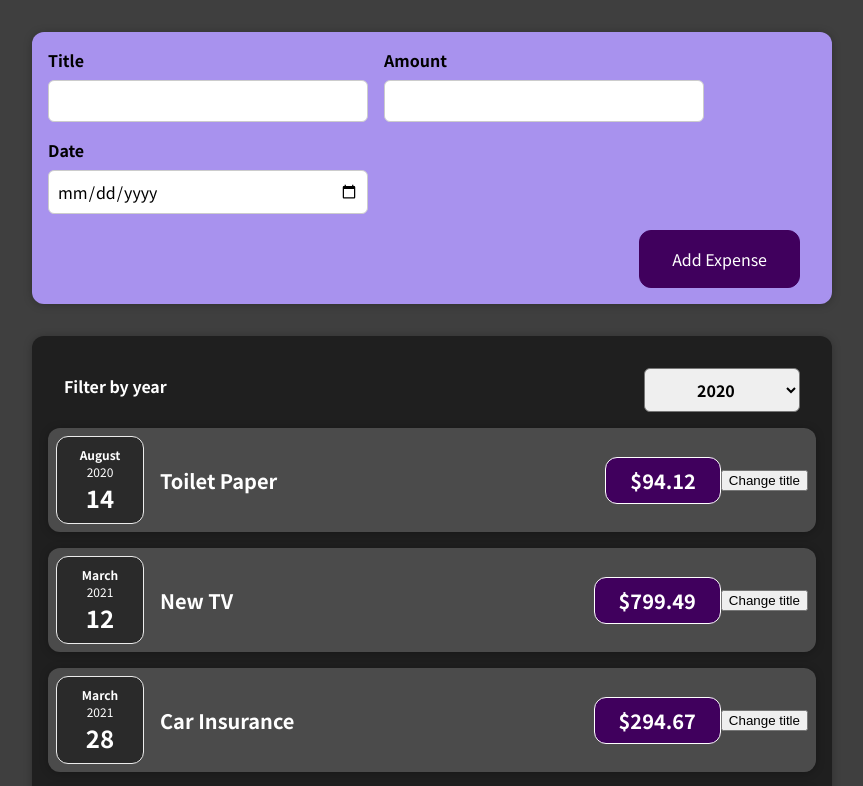
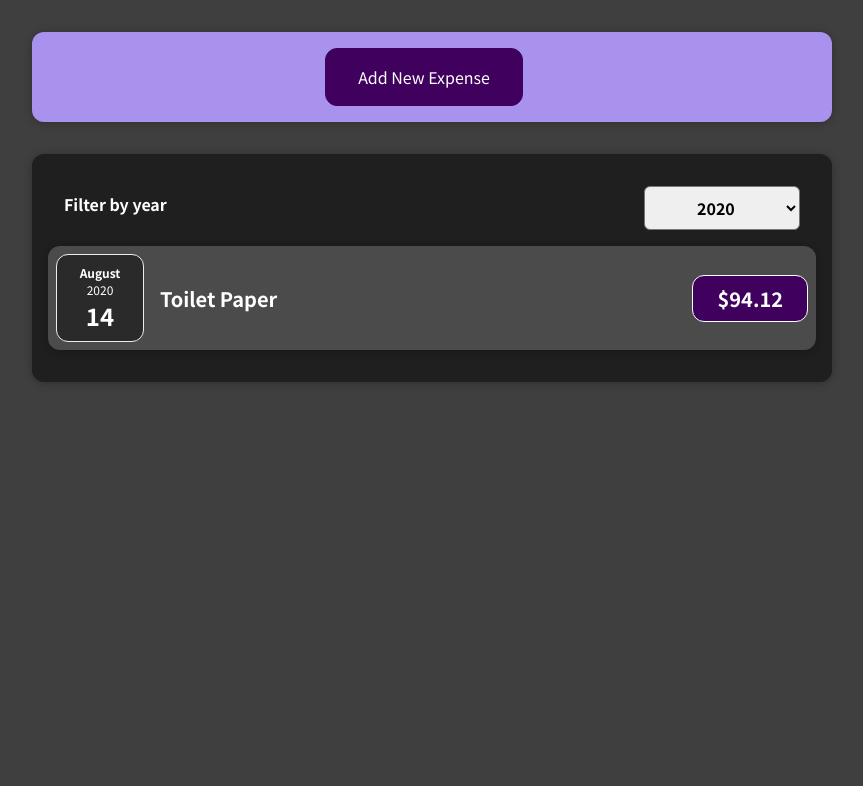
Before and after one commit to argiriss/udemy-react-course, a React (Create React App) app: page / in a window 1280 px wide. Shown: the top 786 px of the page, without its empty margins (208-1071 px from the left). Built offline with nearby package versions, Linux system fonts and the light colour scheme.

Commit message:
Render lists and conditional content

```diff
--- a/package.json
+++ b/package.json
@@ -6,9 +6,12 @@
     "@testing-library/jest-dom": "^5.11.6",
     "@testing-library/react": "^11.2.2",
     "@testing-library/user-event": "^12.5.0",
+    "ajv": "^7.2.3",
+    "ajv-errors": "^2.0.1",
+    "ajv-formats": "^2.1.1",
     "react": "^18.0.0",
     "react-dom": "^18.0.0",
-    "react-scripts": "4.0.1",
+    "react-scripts": "^5.0.1",
     "web-vitals": "^0.2.4"
   },
   "scripts": {
--- a/src/App.js
+++ b/src/App.js
@@ -1,34 +1,37 @@
-import React from "react";
+import React, { useState } from 'react';
 
-import NewExpense from "./components/NewExpense/NewExpense";
-import Expenses from "./components/Expenses/Expenses";
+import NewExpense from './components/NewExpense/NewExpense';
+import Expenses from './components/Expenses/Expenses';
 
-const App = () => {
-  const expenses = [
+const DUMMY_EXPENSES = [
   {
-      id: "e1",
-      title: "Toilet Paper",
+    id: 'e1',
+    title: 'Toilet Paper',
     amount: 94.12,
     date: new Date(2020, 7, 14),
   },
-    { id: "e2", title: "New TV", amount: 799.49, date: new Date(2021, 2, 12) },
+  { id: 'e2', title: 'New TV', amount: 799.49, date: new Date(2021, 2, 12) },
   {
-      id: "e3",
-      title: "Car Insurance",
+    id: 'e3',
+    title: 'Car Insurance',
     amount: 294.67,
     date: new Date(2021, 2, 28),
   },
   {
-      id: "e4",
-      title: "New Desk (Wooden)",
+    id: 'e4',
+    title: 'New Desk (Wooden)',
     amount: 450,
     date: new Date(2021, 5, 12),
   },
 ];
 
+const App = () => {
+  const [expenses, setExpenses] = useState(DUMMY_EXPENSES);
+
   const addExpenseHandler = (expense) => {
-    console.log("In App.js");
-    console.log(expense);
+    setExpenses((prevExpenses) => {
+      return [expense, ...prevExpenses];
+    });
   };
 
   // return React.createElement(
--- a/src/components/Expenses/ExpenseItem.js
+++ b/src/components/Expenses/ExpenseItem.js
@@ -1,23 +1,21 @@
-import React, { useState } from "react";
-import ExpenseDate from "./ExpenseDate";
-import Card from "../UI/Card";
-import "./ExpenseItem.css";
+import React from 'react';
+
+import ExpenseDate from './ExpenseDate';
+import Card from '../UI/Card';
+import './ExpenseItem.css';
 
 const ExpenseItem = (props) => {
-  const [title, setTitle] = useState(props.title);
-  const clickHandler = () => {
-    setTitle("Updated");
-  };
   return (
-    <Card className="expense-item">
-      <ExpenseDate date={props.date} />
-      <div className="expense-item__description">
-        <h2>{title}</h2>
-        <div className="expense-item__price">${props.amount}</div>
-      </div>
-      <button onClick={clickHandler}>Change title</button>
-    </Card>
+    <li>
+      <Card className='expense-item'>
+        <ExpenseDate date={props.date} />
+        <div className='expense-item__description'>
+          <h2>{props.title}</h2>
+          <div className='expense-item__price'>${props.amount}</div>
+        </div>
+      </Card>
+    </li>
   );
-};
+}
 
 export default ExpenseItem;
--- a/src/components/Expenses/Expenses.js
+++ b/src/components/Expenses/Expenses.js
@@ -1,44 +1,29 @@
-import React, { useState } from "react";
+import React, { useState } from 'react';
 
-import ExpenseItem from "./ExpenseItem";
-import Card from "../UI/Card";
-import ExpensesFilter from "./ExpensesFilter";
-import "./Expenses.css";
+import Card from '../UI/Card';
+import ExpensesFilter from './ExpensesFilter';
+import ExpensesList from './ExpensesList';
+import './Expenses.css';
 
 const Expenses = (props) => {
-  const [filteredYear, setFilteredYear] = useState("2020");
+  const [filteredYear, setFilteredYear] = useState('2020');
 
   const filterChangeHandler = (selectedYear) => {
     setFilteredYear(selectedYear);
   };
 
+  const filteredExpenses = props.items.filter((expense) => {
+    return expense.date.getFullYear().toString() === filteredYear;
+  });
+
   return (
     <div>
-      <Card className="expenses">
+      <Card className='expenses'>
         <ExpensesFilter
           selected={filteredYear}
           onChangeFilter={filterChangeHandler}
         />
-        <ExpenseItem
-          title={props.items[0].title}
-          amount={props.items[0].amount}
-          date={props.items[0].date}
-        />
-        <ExpenseItem
-          title={props.items[1].title}
-          amount={props.items[1].amount}
-          date={props.items[1].date}
-        />
-        <ExpenseItem
-          title={props.items[2].title}
-          amount={props.items[2].amount}
-          date={props.items[2].date}
-        />
-        <ExpenseItem
-          title={props.items[3].title}
-          amount={props.items[3].amount}
-          date={props.items[3].date}
-        />
+        <ExpensesList items={filteredExpenses} />
       </Card>
     </div>
   );
--- /dev/null
+++ b/src/components/Expenses/ExpensesList.css
@@ -0,0 +1,9 @@
+.expenses-list {
+    list-style: none;
+    padding: 0;
+  }
+
+  .expenses-list__fallback {
+    color: white;
+    text-align: center;
+  }
--- /dev/null
+++ b/src/components/Expenses/ExpensesList.js
@@ -0,0 +1,25 @@
+import React from 'react';
+
+import ExpenseItem from './ExpenseItem';
+import './ExpensesList.css';
+
+const ExpensesList = (props) => {
+  if (props.items.length === 0) {
+    return <h2 className='expenses-list__fallback'>Found no expenses.</h2>;
+  }
+
+  return (
+    <ul className='expenses-list'>
+      {props.items.map((expense) => (
+        <ExpenseItem
+          key={expense.id}
+          title={expense.title}
+          amount={expense.amount}
+          date={expense.date}
+        />
+      ))}
+    </ul>
+  );
+};
+
+export default ExpensesList;
--- a/src/components/NewExpense/ExpenseForm.js
+++ b/src/components/NewExpense/ExpenseForm.js
@@ -1,22 +1,42 @@
-import React, { useState } from "react";
+import React, { useState } from 'react';
 
-import "./ExpenseForm.css";
+import './ExpenseForm.css';
 
 const ExpenseForm = (props) => {
-  const [enteredTitle, setEnteredTitle] = useState("");
-  const [enteredAmount, setEnteredAmount] = useState("");
-  const [enteredDate, setEnteredDate] = useState("");
+  const [enteredTitle, setEnteredTitle] = useState('');
+  const [enteredAmount, setEnteredAmount] = useState('');
+  const [enteredDate, setEnteredDate] = useState('');
+  // const [userInput, setUserInput] = useState({
+  //   enteredTitle: '',
+  //   enteredAmount: '',
+  //   enteredDate: '',
+  // });
 
   const titleChangeHandler = (event) => {
     setEnteredTitle(event.target.value);
+    // setUserInput({
+    //   ...userInput,
+    //   enteredTitle: event.target.value,
+    // });
+    // setUserInput((prevState) => {
+    //   return { ...prevState, enteredTitle: event.target.value };
+    // });
   };
 
   const amountChangeHandler = (event) => {
     setEnteredAmount(event.target.value);
+    // setUserInput({
+    //   ...userInput,
+    //   enteredAmount: event.target.value,
+    // });
   };
 
   const dateChangeHandler = (event) => {
     setEnteredDate(event.target.value);
+    // setUserInput({
+    //   ...userInput,
+    //   enteredDate: event.target.value,
+    // });
   };
 
   const submitHandler = (event) => {
@@ -29,45 +49,46 @@
     };
 
     props.onSaveExpenseData(expenseData);
-    setEnteredTitle("");
-    setEnteredAmount("");
-    setEnteredDate("");
+    setEnteredTitle('');
+    setEnteredAmount('');
+    setEnteredDate('');
   };
 
   return (
     <form onSubmit={submitHandler}>
-      <div className="new-expense__controls">
-        <div className="new-expense__control">
+      <div className='new-expense__controls'>
+        <div className='new-expense__control'>
           <label>Title</label>
           <input
-            type="text"
+            type='text'
             value={enteredTitle}
             onChange={titleChangeHandler}
           />
         </div>
-        <div className="new-expense__control">
+        <div className='new-expense__control'>
           <label>Amount</label>
           <input
-            type="number"
-            min="0.01"
-            step="0.01"
+            type='number'
+            min='0.01'
+            step='0.01'
             value={enteredAmount}
             onChange={amountChangeHandler}
           />
         </div>
-        <div className="new-expense__control">
+        <div className='new-expense__control'>
           <label>Date</label>
           <input
-            type="date"
-            min="2019-01-01"
-            max="2022-12-31"
+            type='date'
+            min='2019-01-01'
+            max='2022-12-31'
             value={enteredDate}
             onChange={dateChangeHandler}
           />
         </div>
       </div>
-      <div className="new-expense__actions">
-        <button type="submit">Add Expense</button>
+      <div className='new-expense__actions'>
+        <button type="button" onClick={props.onCancel}>Cancel</button>
+        <button type='submit'>Add Expense</button>
       </div>
     </form>
   );
--- a/src/components/NewExpense/NewExpense.js
+++ b/src/components/NewExpense/NewExpense.js
@@ -1,18 +1,39 @@
-import React from "react";
-import ExpenseForm from "./ExpenseForm";
-import "./NewExpense.css";
+import React, { useState } from 'react';
+
+import ExpenseForm from './ExpenseForm';
+import './NewExpense.css';
 
 const NewExpense = (props) => {
+  const [isEditing, setIsEditing] = useState(false);
+
   const saveExpenseDataHandler = (enteredExpenseData) => {
     const expenseData = {
       ...enteredExpenseData,
       id: Math.random().toString(),
     };
     props.onAddExpense(expenseData);
+    setIsEditing(false);
   };
+
+  const startEditingHandler = () => {
+    setIsEditing(true);
+  };
+
+  const stopEditingHandler = () => {
+    setIsEditing(false);
+  };
+
   return (
-    <div className="new-expense">
-      <ExpenseForm onSaveExpenseData={saveExpenseDataHandler} />
+    <div className='new-expense'>
+      {!isEditing && (
+        <button onClick={startEditingHandler}>Add New Expense</button>
+      )}
+      {isEditing && (
+        <ExpenseForm
+          onSaveExpenseData={saveExpenseDataHandler}
+          onCancel={stopEditingHandler}
+        />
+      )}
     </div>
   );
 };
```
Also changed, not shown: src/components/Expenses/ExpensesFilter.js (+8 -8 lines), 1 other file (tests, documents, lock files or other folders). Lines whose indentation alone changed are shown as unchanged.
